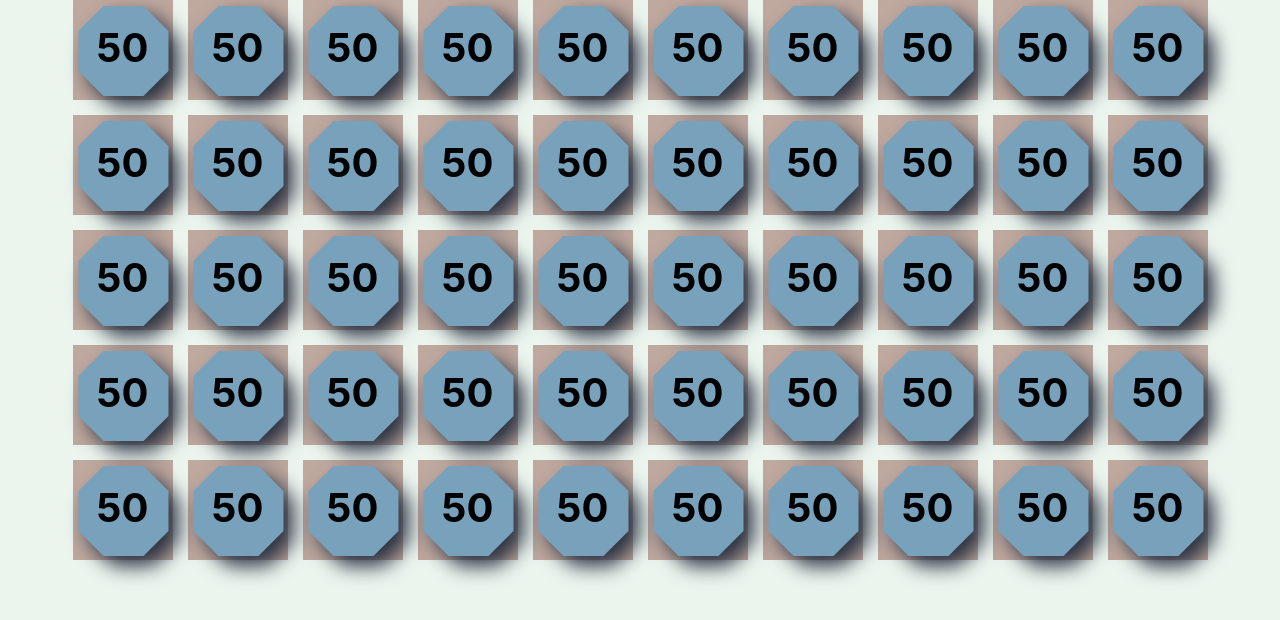
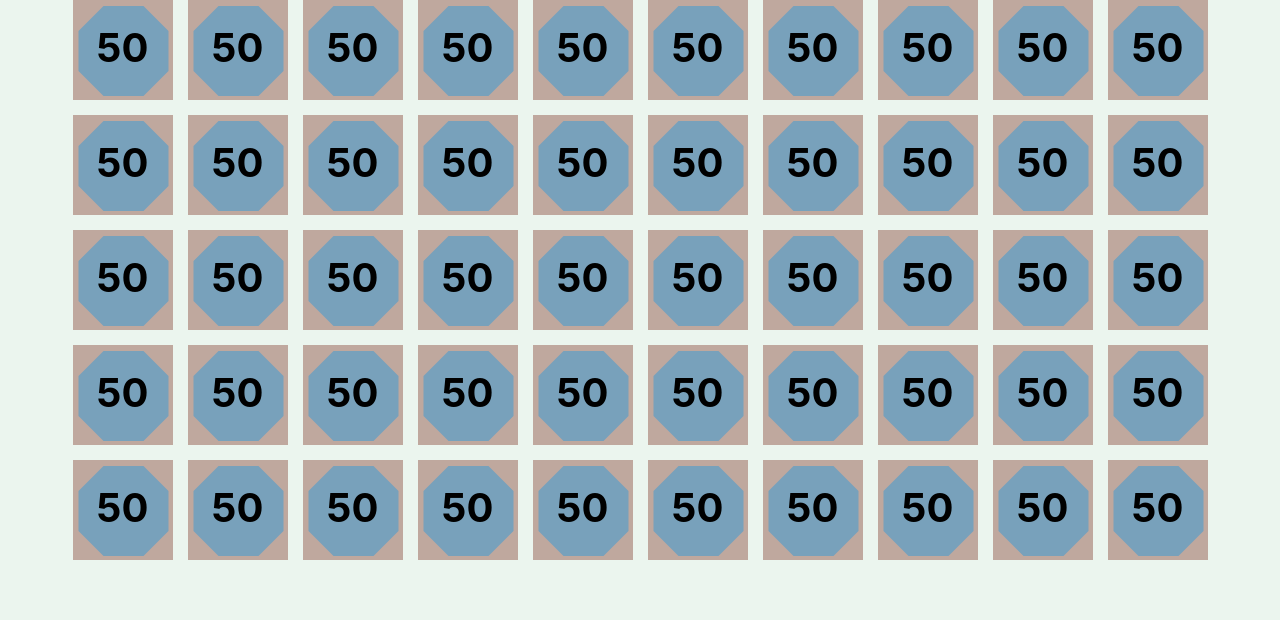
Before and after one commit to Sergiioo/svg-leak, a React (Create React App) app: page / in a window 1280 px wide. Shown: the top 620 px of the page. Built offline with nearby package versions, Linux system fonts and the light colour scheme; the HTML template or start-up script is replaced by a standard one.

Commit message:
version with no shadows

```diff
--- a/src/Tile.css
+++ b/src/Tile.css
@@ -7,10 +7,6 @@
   background-color: #78a1bb;
   height: 100px;
   width: 100px;
-}
-
-.Tile__background--shadow {
-  filter: drop-shadow(10px 10px 10px #283040);
 }
 
 .Tile__background--clipped {
--- a/src/Tile.jsx
+++ b/src/Tile.jsx
@@ -13,7 +13,7 @@ export function Tile() {
 
 function Background() {
   return (
-    <div className={'Tile__background--shadow'}>
+    <div>
       <div className={'Tile__background Tile__background--clipped'}></div>
     </div>
   );
```
